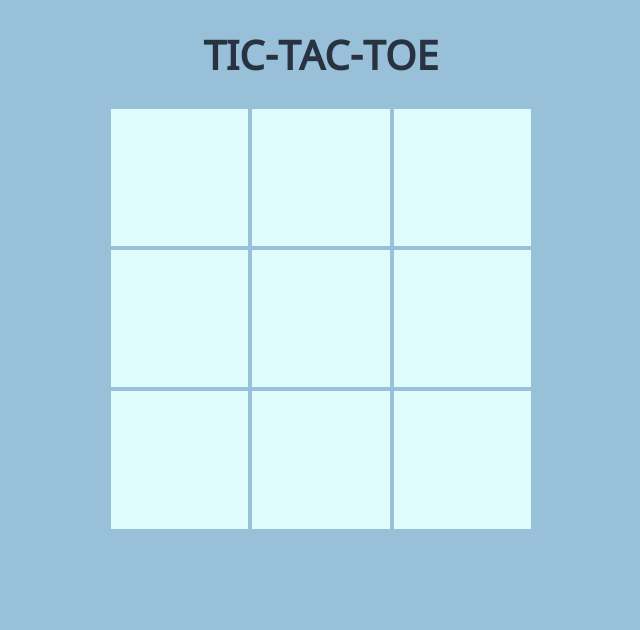
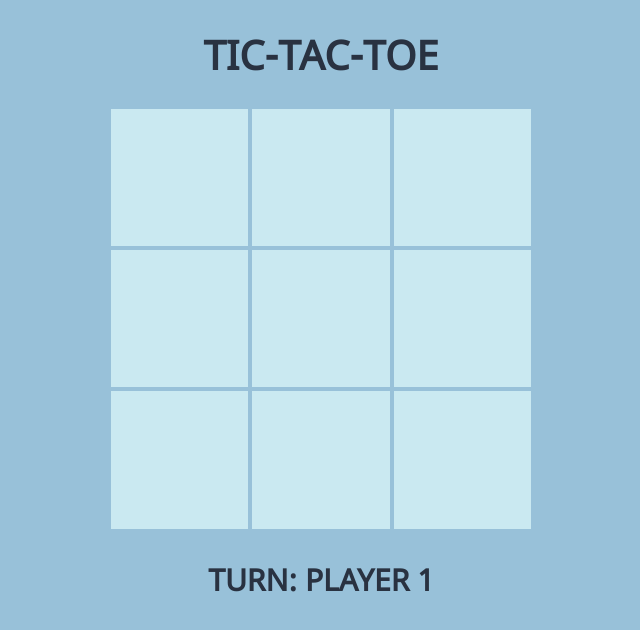
Before and after one commit to LaetitiaBodin/tic-tac-toe-custom, a React app: page / in a window 1280 px wide. Both pictures are taken after a click on the button "3 x 3". Shown: the whole page, without its empty margins (319-959 px from the left). Built offline with nearby package versions, Linux system fonts and the light colour scheme.

Commit message:
Set Round

```diff
--- a/src/components/Round.js
+++ b/src/components/Round.js
@@ -1,19 +1,134 @@
 import React from 'react'
 
+// X move (animated)
+function drawX (ctx) {
+
+    setTimeout(() => {
+        ctx.beginPath()
+        ctx.strokeStyle = '#3d5a80'
+        ctx.lineCap = 'round'
+        ctx.lineWidth = 20
+        ctx.moveTo(30, 30)
+        for (let i = 0; i <= 90; i++) {
+            setTimeout(() => {
+                ctx.lineTo(30 + i, 30 + i)
+                ctx.stroke()
+            }, i * 3, i)
+        }
+    }, 0)
+
+    setTimeout(() => {
+        ctx.beginPath()
+        ctx.strokeStyle = '#3d5a80'
+        ctx.lineCap = 'round'
+        ctx.lineWidth = 20
+        ctx.moveTo(120, 30)
+        for (let i = 0; i <= 90; i++) {
+            setTimeout(() => {
+                ctx.lineTo(120 - i, 30 + i)
+                ctx.stroke()
+            }, i * 3, i)
+        }
+    }, 300)
+
+}
+
+// O move (animated)
+function drawO (ctx) {
+
+    for (let i = 0; i < 100; i++) {
+        setTimeout(() => {
+            ctx.beginPath();
+            ctx.fillStyle = '#ee6c4d'
+            ctx.moveTo(75, 75)
+            ctx.arc(75, 75, 55,  Math.PI * 1.5 , Math.PI * 1.5 - i / Math.PI / 5, true)
+            ctx.moveTo(75, 75)
+            ctx.fill()
+            ctx.beginPath();
+            ctx.fillStyle = '#e0fbfc'
+            ctx.moveTo(75, 75)
+            ctx.arc(75, 75, 35,  Math.PI * 1.5 , Math.PI * 1.5 - i / Math.PI / 5, true)
+            ctx.moveTo(75, 75)
+            ctx.fill()
+        }, i * 6, i)
+    }
+
+}
+
 // 1 canvas = 1 playing square
-const Canvas = ({i}) => {
+const Canvas = ({i, play, winner}) => {
 
     const canvasRef = React.useRef(null)
 
-    return <canvas width={150} height={150} key={`canvas_${i}`} ref={canvasRef}/>
+    const canvasClass = () => winner ? 'filled' : null // Once the game is over, all the playing squares have full opacity
+
+    return <canvas className={canvasClass()} width={150} height={150} key={`canvas_${i}`} ref={canvasRef} onClick={() => play(i, canvasRef)} />
 
 }
 
 export const Round = ({params}) => {
 
+    const [winner, setWinner] = React.useState(null) // Used for endgame animation and replay button's display
+    const [counter, setCounter] = React.useState(0) // Used to indicate which player is playing
+    const [history, setHistory] = React.useState([]) // Used to store the moves made
+
+    let moves = [...history] // Array used to update history and check for a possible winner
+
+    function play (i, canvasRef) {
+
+        const canvas = canvasRef.current
+        const context = canvas.getContext('2d')
+
+        if (!winner && !moves[i]) {
+
+            if (counter % 2 === 0) {
+                moves[i] = 'X'
+                drawX(context)
+            } else if (counter % 2 === 1) {
+                moves[i] = 'O'
+                drawO(context)
+            }
+
+            canvas.className = 'filled'
+            setCounter(counter + 1)
+            setHistory(moves)
+            isGameOver()
+
+        }
+
+    }
+
+    function isGameOver () {
+
+        let winner = null
+
+        if (counter === params.cells - 1) {
+            winner = `IT'S A DRAW...`
+        }
+
+        for (let i = 0; i < params.cellmatches.length; i++) {
+
+            let arr = []
+            for (let j = 0; j < params.base; j++) {
+                arr.push(moves[params.cellmatches[i][j]])
+            }
+
+            // All the elements in the array are the same. True or false ?
+            let cellsAreSame = !!arr.reduce(function (a, b) { return (a === b) ? a : NaN })
+
+            if (arr[0] && cellsAreSame) {
+                arr[0] === 'X' ? winner = `PLAYER 1 WINS!` : winner = `PLAYER 2 WINS!`
+            }
+
+        }
+
+        setWinner(winner)
+
+    }
+
     let canvases = []
     for (let i = 0; i < params.cells; i++) {
-        canvases.push(<Canvas  {...{i}} key={`canvas_${i}`}/>)
+        canvases.push(<Canvas {...{i, play, winner}} key={`canvas_${i}`}/>)
     }
 
     return (
@@ -21,6 +136,14 @@ export const Round = ({params}) => {
             <div className='game--board' style={{gridTemplateColumns: `repeat(${params.base}, 1fr)`}}>
                 {canvases}
             </div>
+            <div className='game--info'>
+                {!winner
+                    ?   <p>TURN: PLAYER {counter % 2 + 1}</p>
+                    :   <>
+                            <p>{winner}</p>
+                            <button onClick={() => window.location.reload()}>REPLAY</button>
+                        </>}
+            </div>
         </div>
     )
 
--- a/src/index.scss
+++ b/src/index.scss
@@ -51,6 +51,15 @@ h1 {
 canvas {
     width: 100%;
     background-color: $Foam;
+    opacity: 0.7;
+    transition: 0.3s;
+    &.filled {
+        opacity: 1;
+    }
+    &:not(.filled):hover {
+        opacity: 1;
+        cursor: pointer;
+    }
 }
 
 p {
```
Also changed, not shown: ReadMe.md (added), src/index.css.
